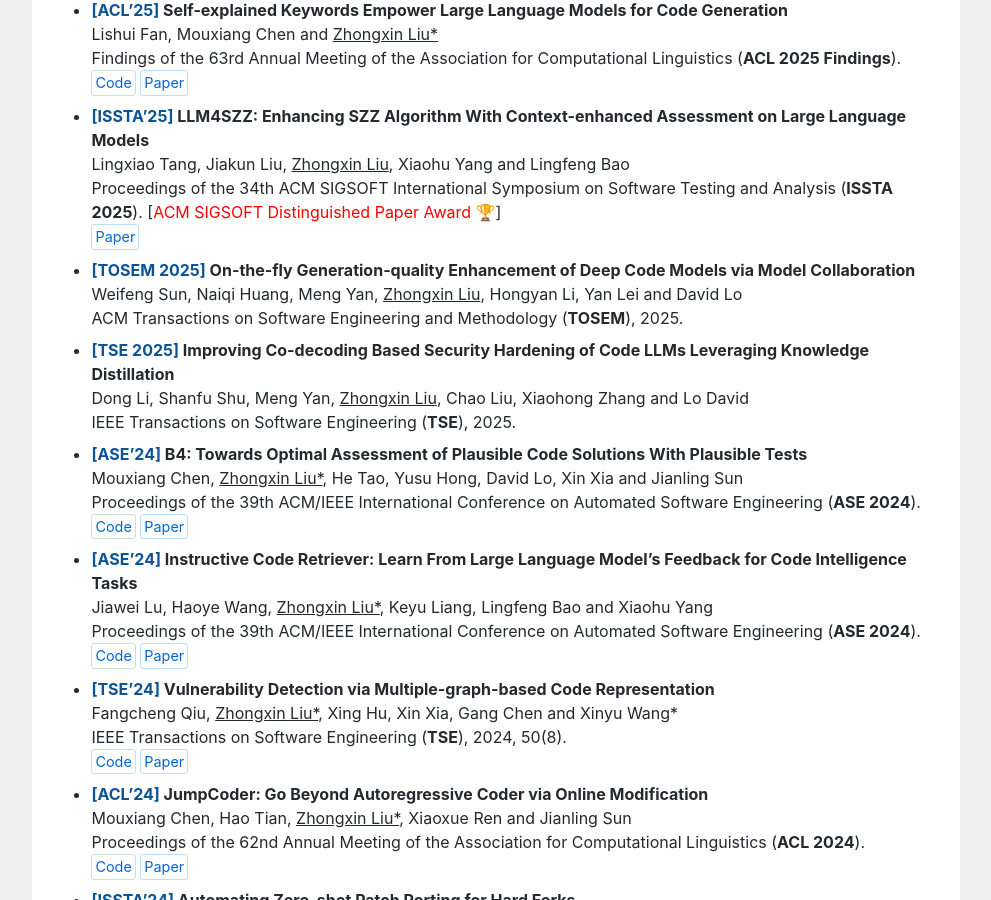
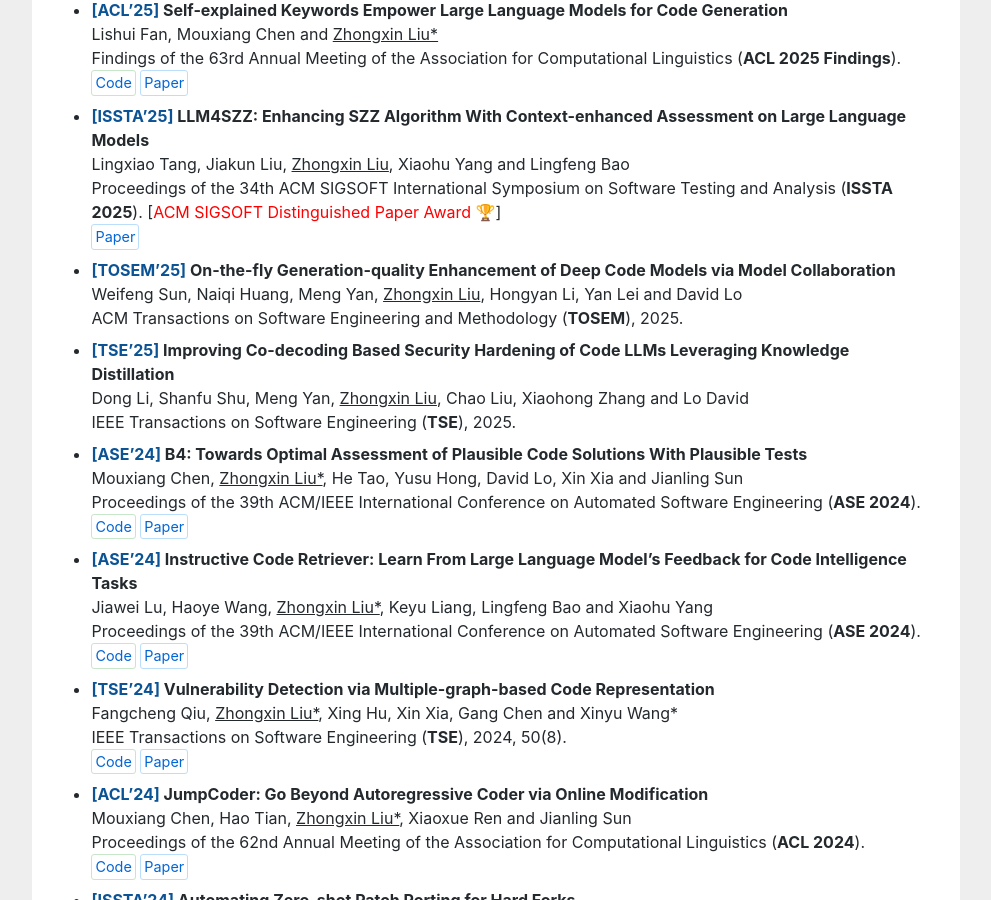
Before and after one commit to zhongxin-liu/zhongxin-liu.github.io, a Jekyll site: the page index.html, which Jekyll copies as it is, in a window 1280 px wide and 900 px high, scrolled down 2159 px. Shown: the whole window, without its empty margins (144-1135 px from the left). Built offline with Jekyll 4.4.1, drawn with Linux system fonts in a browser that asks for light colours.

Commit message:
update the format

```diff
--- a/index.html
+++ b/index.html
@@ -180,13 +180,13 @@
 <a href="https://doi.org/10.1145/3728885" target="_blank" class="publication-link paper-link">Paper</a><br>
 </li>
 <li>
-<b><span style="color: #0b5394;">[TOSEM 2025]</span> On-the-fly Generation-quality Enhancement of Deep Code Models via Model Collaboration</b><br>
+<b><span style="color: #0b5394;">[TOSEM’25]</span> On-the-fly Generation-quality Enhancement of Deep Code Models via Model Collaboration</b><br>
 Weifeng Sun, Naiqi Huang, Meng Yan, <u>Zhongxin Liu</u>, Hongyan Li, Yan Lei and David Lo<br>
 ACM Transactions on Software Engineering and Methodology (<b>TOSEM</b>), 2025.
 <br>
 </li>
 <li>
-<b><span style="color: #0b5394;">[TSE 2025]</span> Improving Co-decoding Based Security Hardening of Code LLMs Leveraging Knowledge Distillation</b><br>
+<b><span style="color: #0b5394;">[TSE’25]</span> Improving Co-decoding Based Security Hardening of Code LLMs Leveraging Knowledge Distillation</b><br>
 Dong Li, Shanfu Shu, Meng Yan, <u>Zhongxin Liu</u>, Chao Liu, Xiaohong Zhang and Lo David<br>
 IEEE Transactions on Software Engineering (<b>TSE</b>), 2025.
 <br>
--- a/metadata/pub2.bib
+++ b/metadata/pub2.bib
@@ -148,14 +148,14 @@
 }
 @article{sun2025on,
   title        = {On-the-Fly Generation-Quality Enhancement of Deep Code Models via Model Collaboration},
-  shorttitle   = {TOSEM 2025},
+  shorttitle   = {TOSEM'25},
   author       = {Sun, Weifeng and Huang, Naiqi and Yan, Meng and {\textbf{Zhongxin Liu}} and Li, Hongyan and Lei, Yan and Lo, David},
   date         = {2025},
   journaltitle = {ACM Transactions on Software Engineering and Methodology (TOSEM)},
 }
 @article{li2025improving,
   title        = {Improving Co-Decoding Based Security Hardening of Code LLMs Leveraging Knowledge Distillation},
-  shorttitle   = {{{TSE}} 2025},
+  shorttitle   = {{{TSE}}'25},
   author       = {Li, Dong and Shu, Shanfu and Yan, Meng and Liu, Zhongxin and Liu, Chao and Zhang, Xiaohong and Lo David},
   date         = {2025},
   journaltitle = {IEEE Transactions on Software Engineering (TSE)},
```
